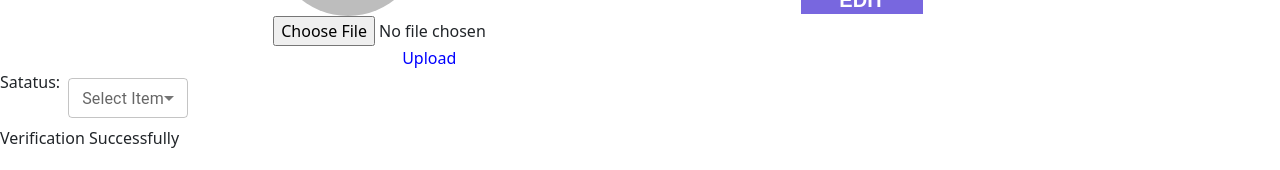
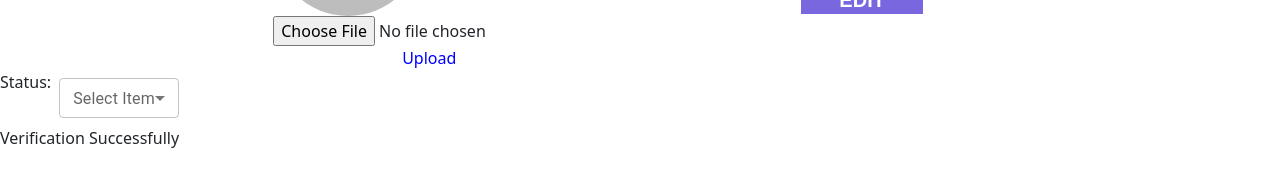
Before and after one commit to thebishalpaul/cloket, a React (Create React App) app: page /userPage in a window 1280 px wide. Shown: the part 290-460 px from the top of the page. Built offline with nearby package versions, Linux system fonts and the light colour scheme; no server answers; the database is empty.

Commit message:
frontend structure completed

```diff
--- a/src/components/Status.jsx
+++ b/src/components/Status.jsx
@@ -13,7 +13,7 @@ function Status() {
         <>
             <div className="header" style={{ display: "flex" }}>
                 <div className="status">
-                    Satatus: {item}
+                    Status: {item}
                 </div>
                 <FormControl sx={{ m: 1, minWidth: 120 }} size="small">
                     <InputLabel id="demo-select-small-label">Select Item</InputLabel>
@@ -44,12 +44,14 @@ function Status() {
                 <div className="third">
                     <p>ready to list</p>
                     <p>date here</p>
-
-                    <p>offered price</p>
-                    <p>70 swap</p>
-
-                    <button className="accept">Accept</button>
-                    <button className="reject">Reject</button>
+                    <div className="left">
+                        <p>offered price</p>
+                        <p>70 swap</p>
+                    </div>
+                    <div className="right">
+                        <button className="accept">Accept</button>
+                        <button className="reject">Reject</button>
+                    </div>
                 </div>
             </div>
         </>
```
